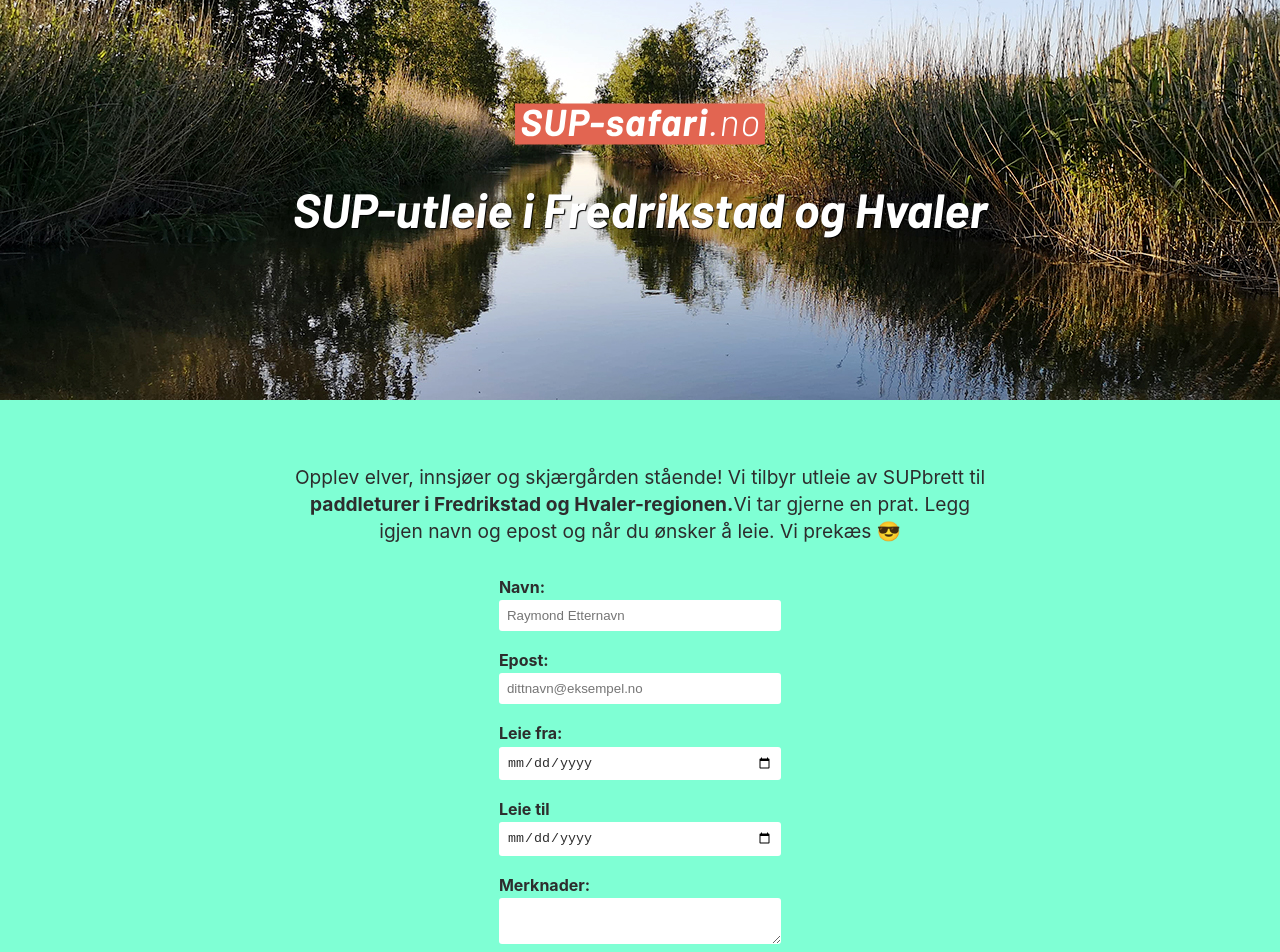
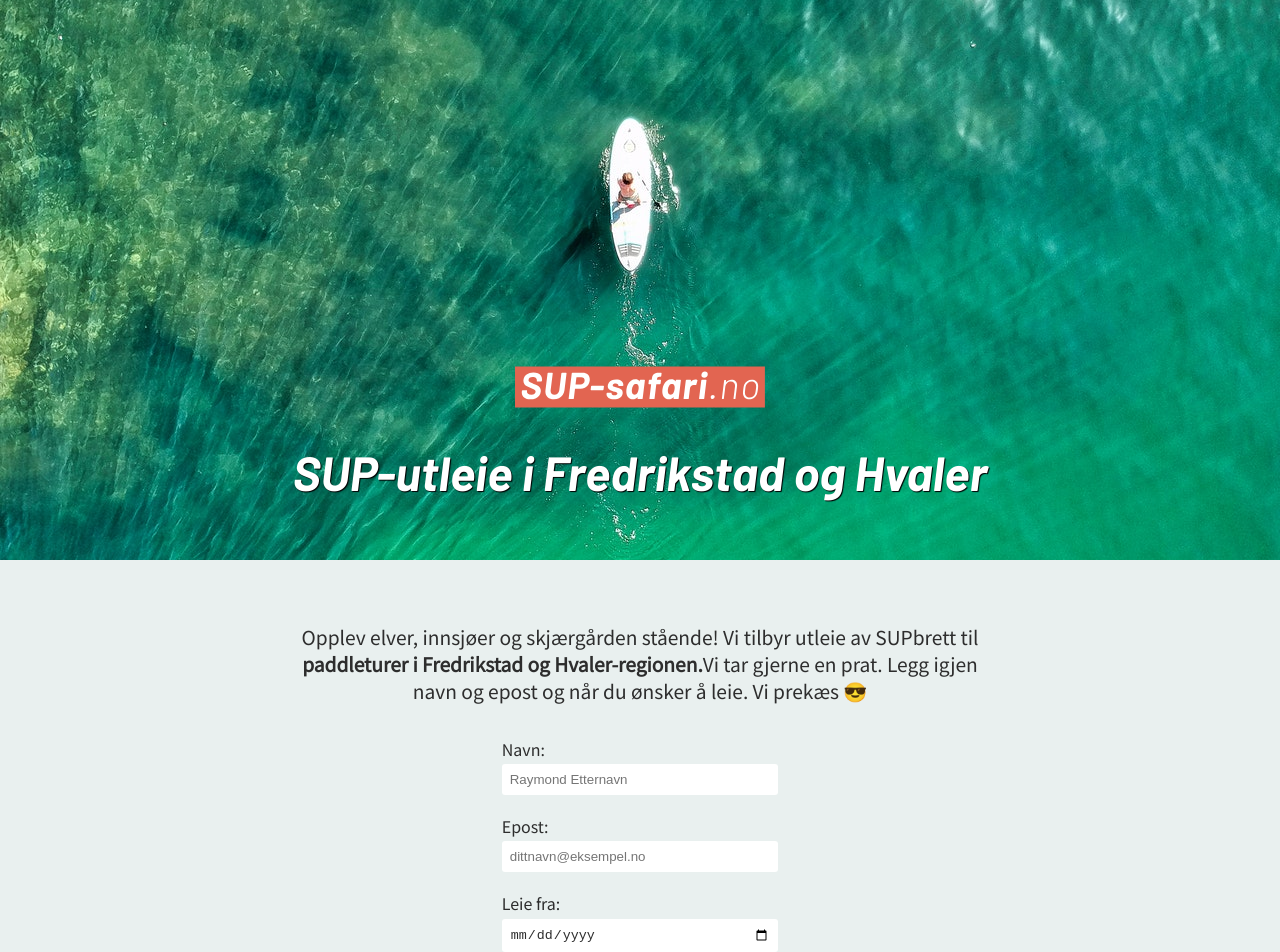
Before and after one commit to mariusgrondahl/sup-safari, a Next.js app: page / in a window 1280 px wide. Shown: the top 952 px of the page. Built offline with nearby package versions, Linux system fonts and the light colour scheme.

Commit message:
Adde new headerimageg

```diff
--- a/components/ContactForm.js
+++ b/components/ContactForm.js
@@ -14,12 +14,12 @@ import React from 'react'
           <input type="email" name="email" data-netlify="true" placeholder="dittnavn@eksempel.no" required/>
         </p>
         <p>
-        <label>Leie fra:</label>
+        <label>Leie fra: </label>
         <input type="date" name="utleiestart" data-netlify="true"/>
         </p>
 
         <p>
-        <label>Leie til</label>
+        <label>Leie til: </label>
         <input type="date" name="utleiestart" data-netlify="true"/>
         </p>
 
@@ -35,8 +35,9 @@ import React from 'react'
 
       <style jsx>{`
           label{
+
             color: #2d2d2d;
-            font-weight: bold;
+            font-weight: normal;
             font-size: 1rem;
           }
 
--- a/components/Fullscreen.js
+++ b/components/Fullscreen.js
@@ -4,7 +4,7 @@ import styled from "@emotion/styled";
 const FullscreenWrap = styled.div`
   display: flex;
   flex-direction: column;
-  justify-content: center;
+  justify-content: flex-end;
   text-align: center;
   align-items: center;
   background: url(${props => props.image});
@@ -14,7 +14,7 @@ const FullscreenWrap = styled.div`
   padding-bottom: 4rem;
   width: 100%;
   box-sizing: border-box;
-  height: 60vh;
+  height: 100vh;
 
   p {
     max-width: 980px;
@@ -41,7 +41,7 @@ const FullscreenWrap = styled.div`
 
   @media only screen and (min-width: 700px) {
     background-position: center center;
-    height: 50vh;
+    height: 70vh;
 
     ul {
       display: flex;
--- a/pages/index.js
+++ b/pages/index.js
@@ -14,7 +14,7 @@ const Home = () => (
       <link rel='icon' href='/favicon.ico' />
     </Head>
 
-    <Fullscreen image="/img/supsafari-hvaler.jpg"  text="#fff">
+    <Fullscreen image="/img/supsafari.jpg"  text="#fff">
     <img className="logo" loading="lazy" width="250px" src="/logo-red.svg"  alt="sup safari logo" />
 
     <h1>SUP-utleie i Fredrikstad og Hvaler</h1>
@@ -31,13 +31,12 @@ const Home = () => (
     <Footer />
 
     <style jsx>{`
-    @import url('https://fonts.googleapis.com/css2?family=Barlow:ital,wght@1,700&display=swap');
-      :global(body) {
+@import url('https://fonts.googleapis.com/css2?family=Barlow:ital,wght@1,700&family=Noto+Sans+JP&display=swap');      :global(body) {
         font-size: 16px;
         margin: 0;
-        font-family: -apple-system, BlinkMacSystemFont, Avenir Next, Avenir,
+        font-family: 'Noto Sans JP', -apple-system, BlinkMacSystemFont, Avenir Next, Avenir,
         Helvetica, sans-serif;
-        background: AQUAMARINE;
+        background: #E9F0EF;
         color: #2d2d2d;
       }
 
```
Also changed, not shown: public/img/supsafari.jpg (added), public/logo-green.svg (added).
